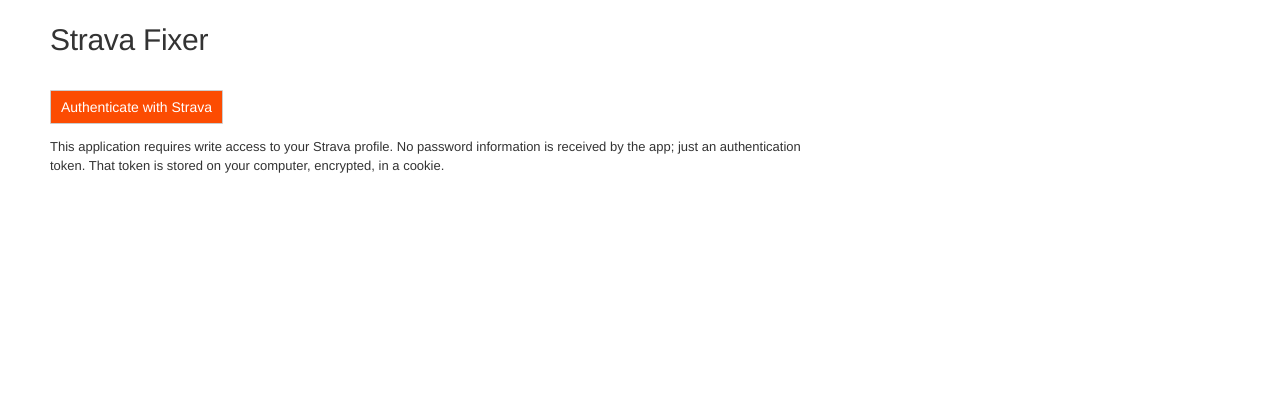
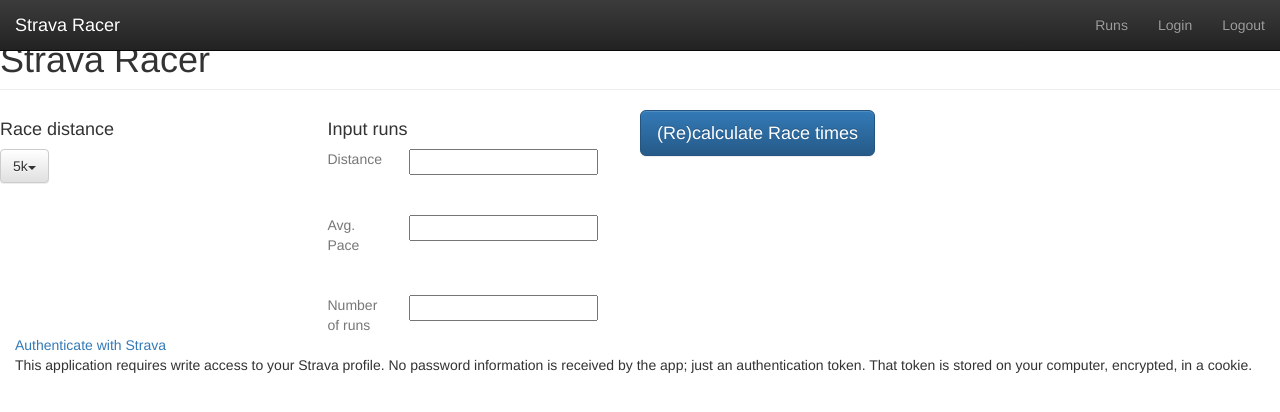
Before and after one commit to jbrosamer/StravaAWS, a Flask app: template templates/login.html in a window 1280 px wide. Shown: the top 412 px of the page. Run offline with Flask 2, Linux system fonts and the light colour scheme; the template is opened without the code that fills it, so the values that code supplies are empty; some libraries are stand-ins or nearby versions.

Commit message:
postback still having problems, added bootstrap

```diff
--- a/templates/base.html
+++ b/templates/base.html
@@ -1,13 +1,140 @@
+<!DOCTYPE html>
 <html>
   <head>
-    <title>Flask-AWS Example</title>
-    <link href="//maxcdn.bootstrapcdn.com/bootstrap/3.3.1/css/bootstrap.min.css" rel="stylesheet">
-    <link href="http://fonts.googleapis.com/css?family=Abel|Open+Sans:400,600" rel="stylesheet" />
-    <meta name="viewport" content="width=device-width, initial-scale=1.0">
-  </head>
+    <title>Strava Racer</title>
+    <link rel="stylesheet" href="static/bootstrap.min.css">
+    <link rel="stylesheet" href="static/bootstrap-theme.min.css">
+    <link rel="stylesheet" href="static/bootstrap-slider.min.css">
+    <script src="http://code.jquery.com/jquery-latest.js"></script>
+    <script src="static/bootstrap.min.js" ></script>
+    <script src="static/bootstrap-slider.min.js" ></script>
+   <!--  <meta name="viewport" content="width=device-width, initial-scale=1.0">
+  -->
+</head>
   <body>
+      <nav class="navbar navbar-inverse navbar-fixed-top">
+      <div class="container-fluid">
+        <div class="navbar-header">
+          <button type="button" class="navbar-toggle collapsed" data-toggle="collapse" data-target="#navbar" aria-expanded="false" aria-controls="navbar">
+            <span class="sr-only">Toggle navigation</span>
+            <span class="icon-bar"></span>
+            <span class="icon-bar"></span>
+            <span class="icon-bar"></span>
+          </button>
+          <a class="navbar-brand" href="#">Strava Racer</a>
+        </div>
+        <div id="navbar" class="navbar-collapse collapse">
+          <ul class="nav navbar-nav navbar-right">
+              <li><a href="{{ url_for('runs') }}">Runs</a></li>
+              <li><a href="{{ url_for('login') }}">Login</a></li>
+              <li><a href="{{ url_for('logout')}}">Logout</a></li>
+      <!--       <li><a href="#">Help</a></li> -->
+          </ul>
+<!--           <form class="navbar-form navbar-right">
+            <input type="text" class="form-control" placeholder="Search...">
+          </form> -->
+        </div>
+      </div>
+    </nav>
+        <div class="container-fluid">
+      <div class="row">
+          <h1 class="page-header">Strava Racer</h1>
 
-    {% block content %} {% endblock %}
+          <div class="row">
+            <div class="col-xs-6 col-sm-3">
 
+              <h4>Race distance</h4>
+              <div class="btn-group">
+                <button type="button" class="btn btn-default dropdown-toggle" data-toggle="dropdown">
+                 <span class="selection">5k</span><span class="caret"></span>
+                </button>
+                <ul class="dropdown-menu" role="menu">
+                  <li><a href="#">5k</a></li>
+                  <li><a href="#">10k</a></li>
+                  <li><a href="#">Half marathon</a></li>
+                  <li><a href="#">Marathon</a></li>
+                </ul>
+              </div>
+            </div>
+            <div class="col-xs-6 col-sm-3">
+              <h4>Input runs</h4>
+              <div class="row">
+                <div class="col-xs-6 col-sm-3">
+                <span class="text-muted">Distance</span>
+
+              </div>
+                <div class="col-xs-6 col-sm-3">
+                <input class="slider" id="distSlide" type="text"/><br/>
+                </div>
+
+
+              </div>
+              <br/><br/>
+              <div class="row">
+                <div class="col-xs-6 col-sm-3">
+                <span class="text-muted">Avg. Pace</span>
+              </div>
+                <div class="col-xs-6 col-sm-3">
+                <input class="slider" id="avgPaceSlide" type="text"/><br/>
+                </div>
+
+              </div>
+                <br/><br/>
+
+              <div class="row">
+                <div class="col-xs-6 col-sm-3">
+                <span class="text-muted">Number of runs</span>
+              </div>
+                <div class="col-xs-6 col-sm-3">
+                <input class="slider" id="numRunSlide" type="text"/><br/>
+                </div>
+              </div>
+            </div>
+            <div class="container-fluid">
+
+
+                <button type="submit" id="calc" class="btn btn-lg btn-primary">(Re)calculate Race times</button>
+
+                {{ predString|default('') }}
+              </div>
+            </div>
+          </div>
+<!--     <div class="container-fluid">
+      <div class="row"> -->
+          {% block content %}{% endblock %}
+      </div>
+    </div>
   </body>
 </html>
+<script type="text/javascript">
+$(".dropdown-menu li a").click(function(){
+
+  $(this).parents(".btn-group").find('.selection').text($(this).text());
+  $(this).parents(".btn-group").find('.selection').val($(this).text());
+});
+$("#distSlide").slider({ min: {{ runs.distRange[0]|default(0) }}, max: {{ runs.distRange[1]|default(50) }}, value: [ {{ runs.distRange[0]|default(0) }}, {{ runs.distRange[1]|default(50) }}], focus: true, tooltip: 'always' });
+$("#numRunSlide").slider({ min: 0, max: {{ runs.maxNRuns|default(10) }}, value: {{ runs.maxNRuns|default(10) }}, focus: true, tooltip: 'always' });
+$("#avgPaceSlide").slider({ min: {{ runs.paceRange[0]|default(5) }}, max: {{ runs.paceRange[1]|default(15) }}, value: [ {{ runs.paceRange[0]|default(5) }}, {{ runs.paceRange[1]|default(15) }}], focus: true, tooltip: 'always' });
+
+
+$(".dropdown-menu li a").click(function(){
+
+  $(this).parents(".btn-group").find('.selection').text($(this).text());
+  $(this).parents(".btn-group").find('.selection').val($(this).text());
+});
+
+$('#calc').click( function() {
+
+
+    var data={raceDist: $(".dropdown-menu li a").parents(".btn-group").find('.selection').text(), minDist: $("#distSlide").data('slider').getValue()[0], maxDist: $("#distSlide").data('slider').getValue()[1], minPace : $("#avgPaceSlide").data('slider').getValue()[0], maxPace : $("#avgPaceSlide").data('slider').getValue()[1], maxNRuns: $("#numRunSlide").data('slider').getValue()};
+    //var data={a:"1"};
+    $.ajax({
+        type : "POST",
+        url : "/calc",
+        data: data
+    });
+
+
+});
+
+</script>
--- a/templates/index.html
+++ b/templates/index.html
@@ -1,4 +1,4 @@
-{% extends "base.html" %} {% import 'macros.html' as macros %}
+{% extends "base.html" %}
 {% block content %}
 
 <div class="col-md-4 col-md-offset-4">
--- a/templates/login.html
+++ b/templates/login.html
@@ -1,14 +1,9 @@
-<!DOCTYPE html>
-<head>
-<title>Strava Fixer</title>
-<link rel="stylesheet" type="text/css" href="{{ url_for('static', filename='style.css') }}">
-</head>
+{% extends "base.html" %}
+{% block content %}
 
-{% block body %}
-
-<div id="header">
+<!-- <div id="header">
   <h1>Strava Fixer</h1>
-</div>
+</div> -->
 
 <div class="page">
 
```
Also changed, not shown: templates/runs.html (added, +7 -0 lines), templates/update.html (+1 -6 lines).
